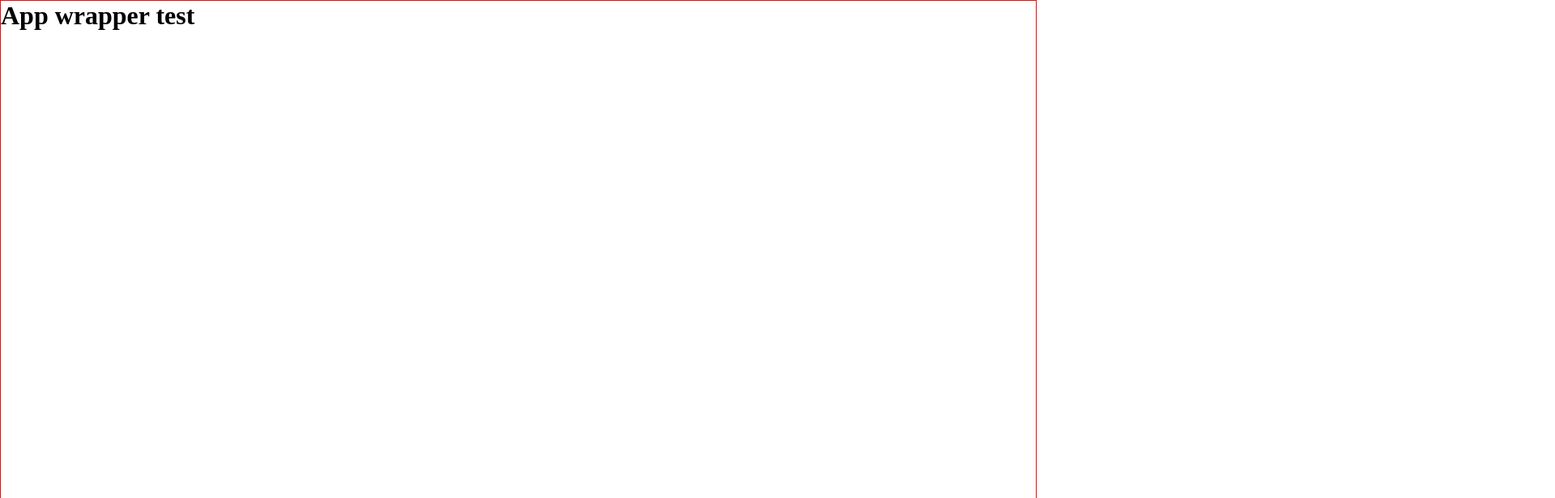
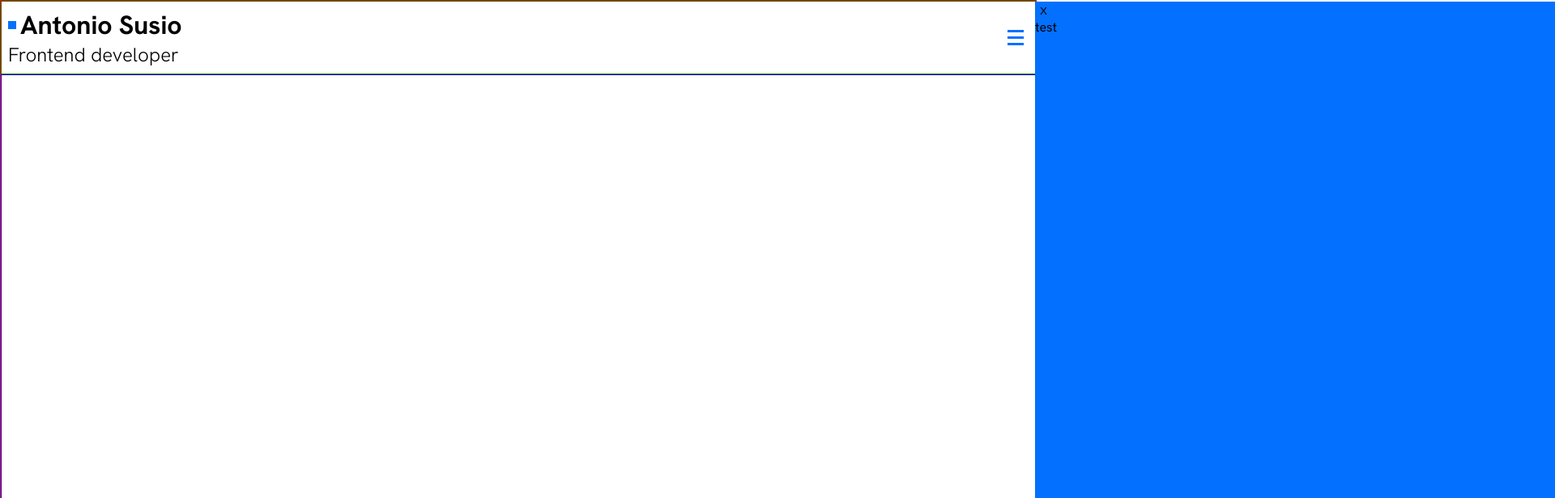
Before and after one commit to AntonioSusio/my-portfolio, a React (Vite) app: page / in a window 1280 px wide. Shown: the top 616 px of the page at 81% size, 1920 px wide, since content can reach past the window. Built offline with nearby package versions, Linux system fonts and the light colour scheme.

Commit message:
Implemented header with menu button and started implementing navbar , added animazion on menu open and menu closed

```diff
--- /dev/null
+++ b/src/components/Footer.tsx
@@ -0,0 +1,7 @@
+export default function Footer() {
+  return (
+    <footer className="footer flex">
+      <p className="footer-text">© Antonio Susio 2025</p>
+    </footer>
+  );
+}
--- /dev/null
+++ b/src/components/Header.tsx
@@ -0,0 +1,29 @@
+import React from "react";
+import Navbar from "./Navbar";
+
+export default function Header() {
+  const [menu, setMenu] = React.useState<boolean>(false);
+
+  function openMenu() {
+    setMenu(true);
+  }
+
+  console.log(menu);
+
+  return (
+    <header className="header flex">
+      <div className="left-container">
+        <h1 className="heading-name flex">Antonio Susio</h1>
+        <h2 className="heading-role">Frontend developer</h2>
+      </div>
+
+      <button onClick={openMenu} className="menu-button">
+        <span className="hamburger-menu-string-1"></span>
+        <span className="hamburger-menu-string-2"></span>
+        <span className="hamburger-menu-string-3"></span>
+      </button>
+
+      <Navbar menu={menu} setMenu={setMenu} />
+    </header>
+  );
+}
--- a/src/components/Layout.tsx
+++ b/src/components/Layout.tsx
@@ -1,9 +1,15 @@
 import { Outlet } from "react-router-dom";
+import Header from "./Header";
+import Footer from "./Footer";
 
 export default function Layout() {
   return (
-    <div className="app-wrapper">
-      <h1>App wrapper test</h1>
+    <div className="app-wrapper flex flex-col">
+      <Header />
+      <main className="main-section">
+        <Outlet />
+      </main>
+      <Footer />
     </div>
   );
 }
--- /dev/null
+++ b/src/components/Navbar.tsx
@@ -0,0 +1,16 @@
+type MenuProps = {
+  menu: boolean;
+  setMenu: React.Dispatch<React.SetStateAction<boolean>>;
+};
+
+export default function Navbar({ menu, setMenu }: MenuProps) {
+  function closeMenu() {
+    setMenu(false);
+  }
+  return (
+    <nav className={`header-navbar ${menu ? "menu-open" : ""}`}>
+      <button onClick={closeMenu}>X</button>
+      <p>test</p>
+    </nav>
+  );
+}
--- a/src/index.css
+++ b/src/index.css
@@ -1,3 +1,5 @@
+@import url('https://fonts.googleapis.com/css2?family=Hanken+Grotesk:ital,wght@0,100..900;1,100..900&family=Noto+Sans:ital,wght@0,100..900;1,100..900&display=swap');
+
 *,
 *::before,
 *::after {
@@ -10,7 +12,23 @@ body {
   padding: 0;
 }
 
+body {
+  font-family: 'Hanken Grotesk', sans-serif;
+}
+
+:root {
+  --primary-color: #ffffff;
+  --secondary-color: #0370ff;
+}
+
 /* Typography */
+.heading-role {
+  font-weight: 300;
+}
+
+.footer-text {
+  font-weight: 600;
+}
 
 /* Layout */
 h1,
@@ -18,6 +36,19 @@ h2,
 h3,
 p {
   margin: 0;
+}
+
+button {
+  border: none;
+  background: transparent;
+}
+
+.hamburger-menu-string-1,
+.hamburger-menu-string-2,
+.hamburger-menu-string-3 {
+  width: 20px;
+  height: 3px;
+  background-color: var(--secondary-color);
 }
 
 .flex {
@@ -32,3 +63,59 @@ p {
   border: 1px solid red;
   min-height: 100vh;
 }
+
+.header,
+.footer {
+  border: 1px solid green;
+  align-items: center;
+  justify-content: space-between;
+  padding: 0.5rem;
+}
+
+/* Header */
+.header {
+  position: relative;
+}
+
+.heading-name {
+  align-items: center;
+  gap: 5px;
+}
+
+.heading-name::before {
+  content: '';
+  display: inline-block;
+  width: 10px;
+  height: 10px;
+  background-color: var(--secondary-color);
+}
+
+.main-section {
+  border: 1px solid blue;
+  flex: 1;
+}
+
+.menu-button {
+  display: flex;
+  flex-direction: column;
+  gap: 5px;
+}
+
+.header-navbar {
+  position: absolute;
+  background-color: var(--secondary-color);
+  height: 100vh;
+  width: 100%;
+  top: 0;
+  left: 0;
+  transform:translateX(100%);
+  transition: .3s ease-in-out;
+}
+
+.menu-open {
+  transform:translateX(0);
+}
+
+.footer {
+  justify-content: center;
+}
```
